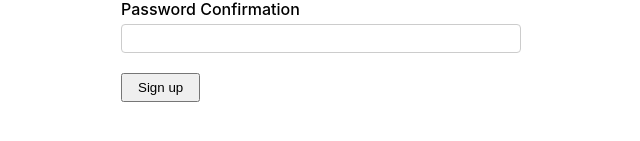
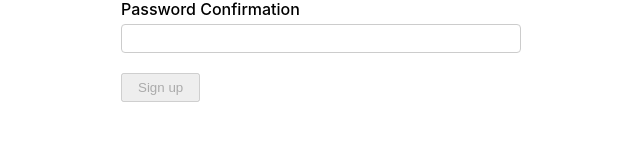
Before and after one commit to Hadi-bakhshi/Formik-project, a React (Create React App) app: page / in a window 1280 px wide. Shown: the part 327-468 px from the top of the page, without its empty margins (319-959 px from the left). Built offline with nearby package versions, Linux system fonts and the light colour scheme.

Commit message:
disable btn when form is not valid

```diff
--- a/src/Components/SignUpForm.js
+++ b/src/Components/SignUpForm.js
@@ -30,6 +30,7 @@
       console.log(values);
     },
     validationSchema,
+    validateOnMount: true,
   });
 
   return (
@@ -82,7 +83,7 @@
             <div className="error">{formik.errors.passwordConfirm}</div>
           )}
         </div>
-        <button type="submit">Sign up</button>
+        <button type="submit" disabled={!formik.isValid}>Sign up</button>
       </form>
     </div>
   );
```
